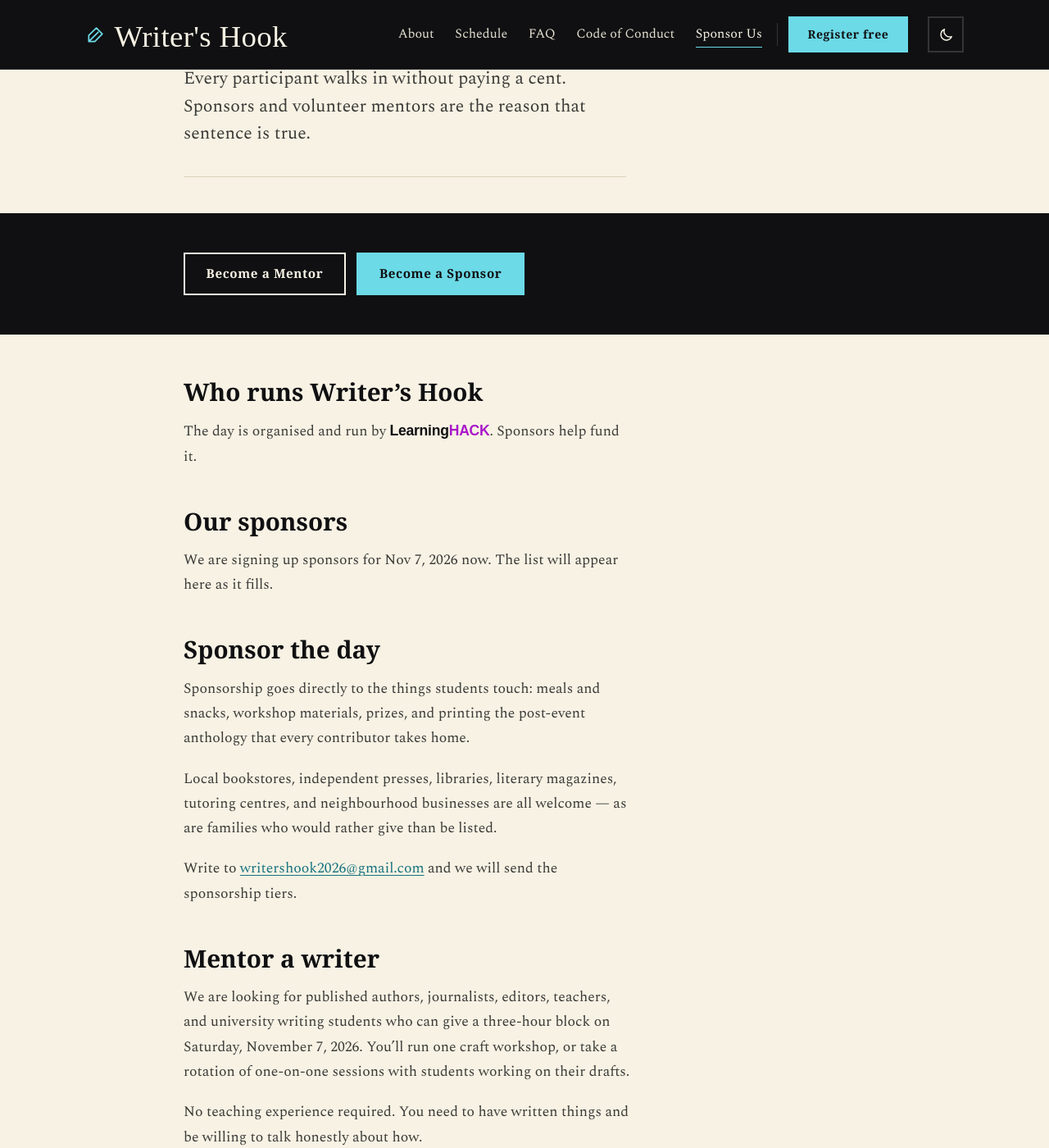
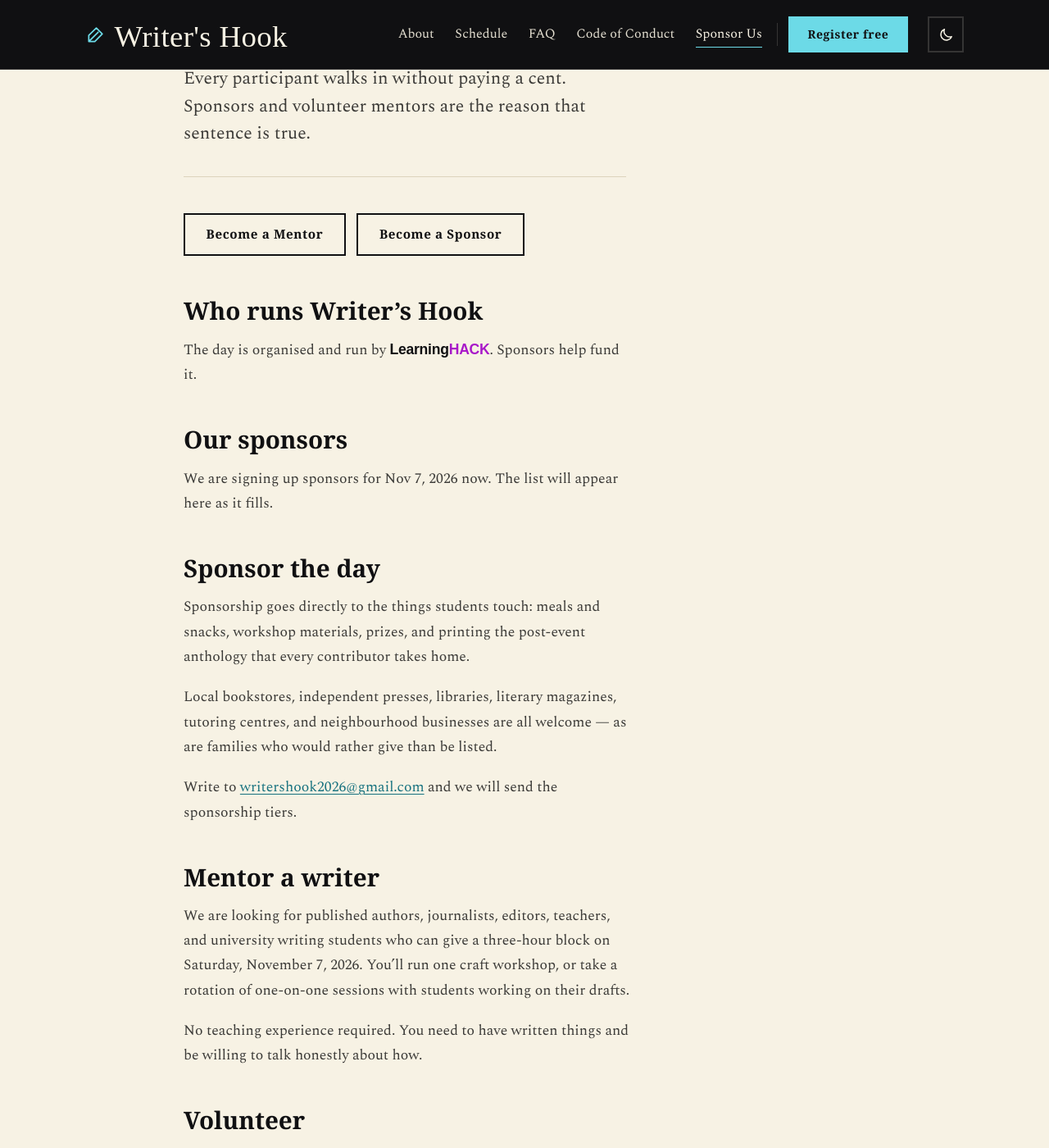
Before and after one commit to Writer-s-Hook/Website, a Jekyll site: the page built from support.md, in a window 1280 px wide and 1400 px high, scrolled down 239 px. Shown: the whole window at 82% size. Built offline with Jekyll 4.4.1, drawn with Linux system fonts in a browser that asks for light colours; some web fonts are replaced.

Commit message:
Drop the action band; both buttons are outline on the page
Measured on the live page at 1280px, the band was a 1280x147 near-black slab
whose buttons filled 394px of an 832px row - 53% of it empty - with 48px of
padding against a 51px button. It read as a large empty rectangle rather than a
call to action.

The band only existed to give the filled button a dark surface. With both
buttons outline that requirement disappears: .btn-ghost reads from --ink and
works on cream already.

Also collapses the page layout back to a single container, undoing the split
the full-bleed band needed. All pages return to their original structure.

Co-Authored-By: Claude Opus 5 <noreply@anthropic.com>

```diff
--- a/_layouts/page.html
+++ b/_layouts/page.html
@@ -6,17 +6,8 @@ layout: default
     <p class="eyebrow">{{ page.eyebrow | default: page.title }}</p>
     <h1 class="page-title">{{ page.headline | default: page.title }}</h1>
     {% if page.standfirst %}<p class="standfirst">{{ page.standfirst }}</p>{% endif %}
-  </div>
 
-  {%- comment -%}
-    The band sits inside the article but outside .container, so it runs the full
-    width of the page the way the home page strips do. .prose is capped at 62ch
-    and left-aligned, so a breakout from inside the content flow would land
-    off-centre; this avoids needing one.
-  {%- endcomment -%}
     {% if page.actions %}
-  <section class="action-band">
-    <div class="container">
     <div class="page-actions">
       {% for a in page.actions %}
       <a class="btn {{ a.style | default: 'btn-ghost' }}"
@@ -24,11 +15,8 @@ layout: default
          {%- if a.external %} target="_blank" rel="noopener"{% endif %}>{{ a.label }}</a>
       {% endfor %}
     </div>
-    </div>
-  </section>
     {% endif %}
 
-  <div class="container measure">
     <div class="prose">
       {{ content }}
     </div>
--- a/_sass/components/_page.scss
+++ b/_sass/components/_page.scss
@@ -58,14 +58,3 @@
   display: flex; flex-wrap: wrap; gap: .85rem;
   margin: 0 0 3rem;
 }
-
-// The pair sits on a band. .btn-primary fills with the raw accent, which is
-// built to sit on dark: against cream it is only about 1.4:1 and the shape
-// disappears. Putting the band back under it is what the button expects, and
-// leaves the shared button classes alone.
-.action-band {
-  @include on-band;
-  padding: 3rem 0;
-  margin: 0 0 3.2rem;
-  .page-actions { margin: 0; }
-}
```
Also changed, not shown: support.md (+1 -1 lines). Lines whose indentation alone changed are shown as unchanged.
